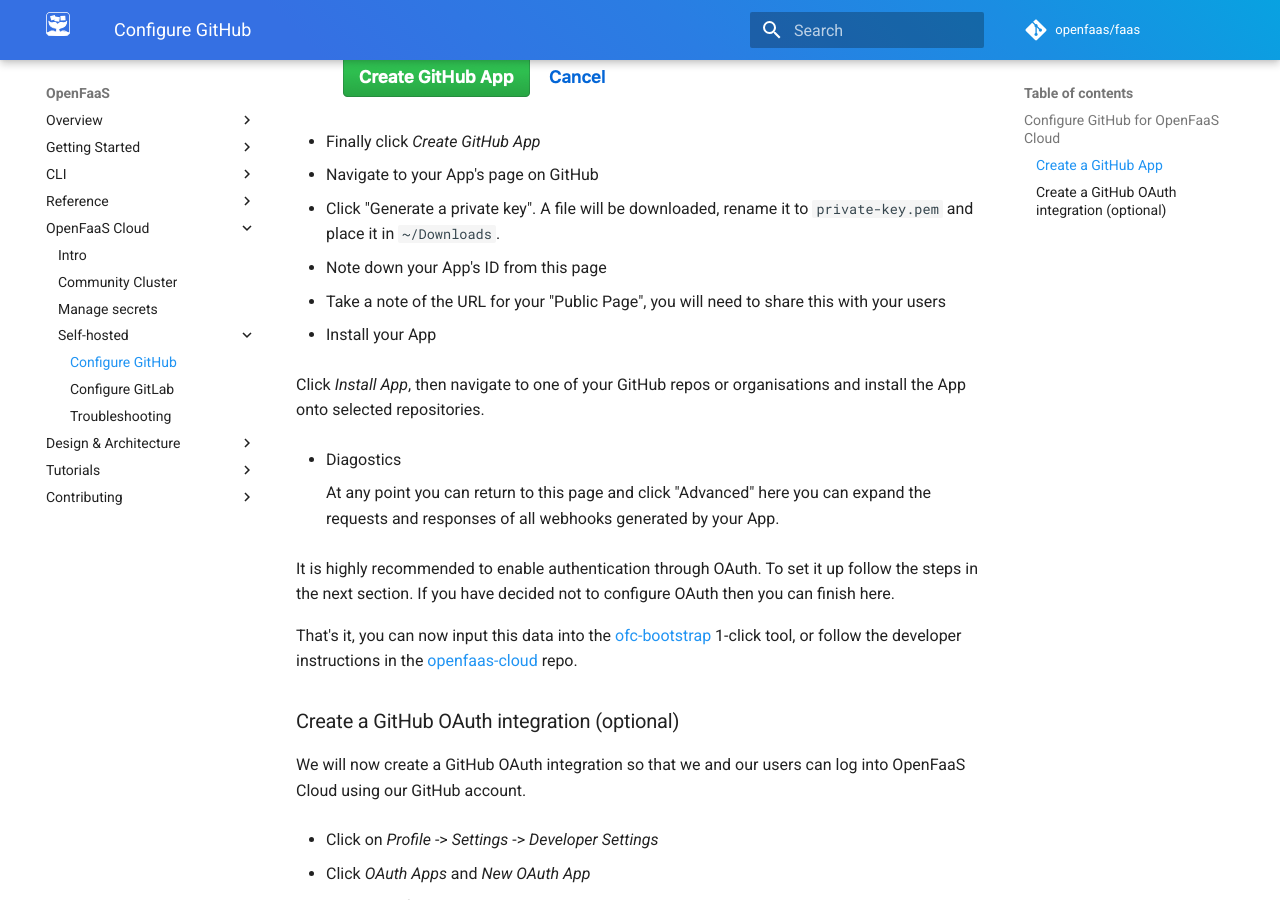
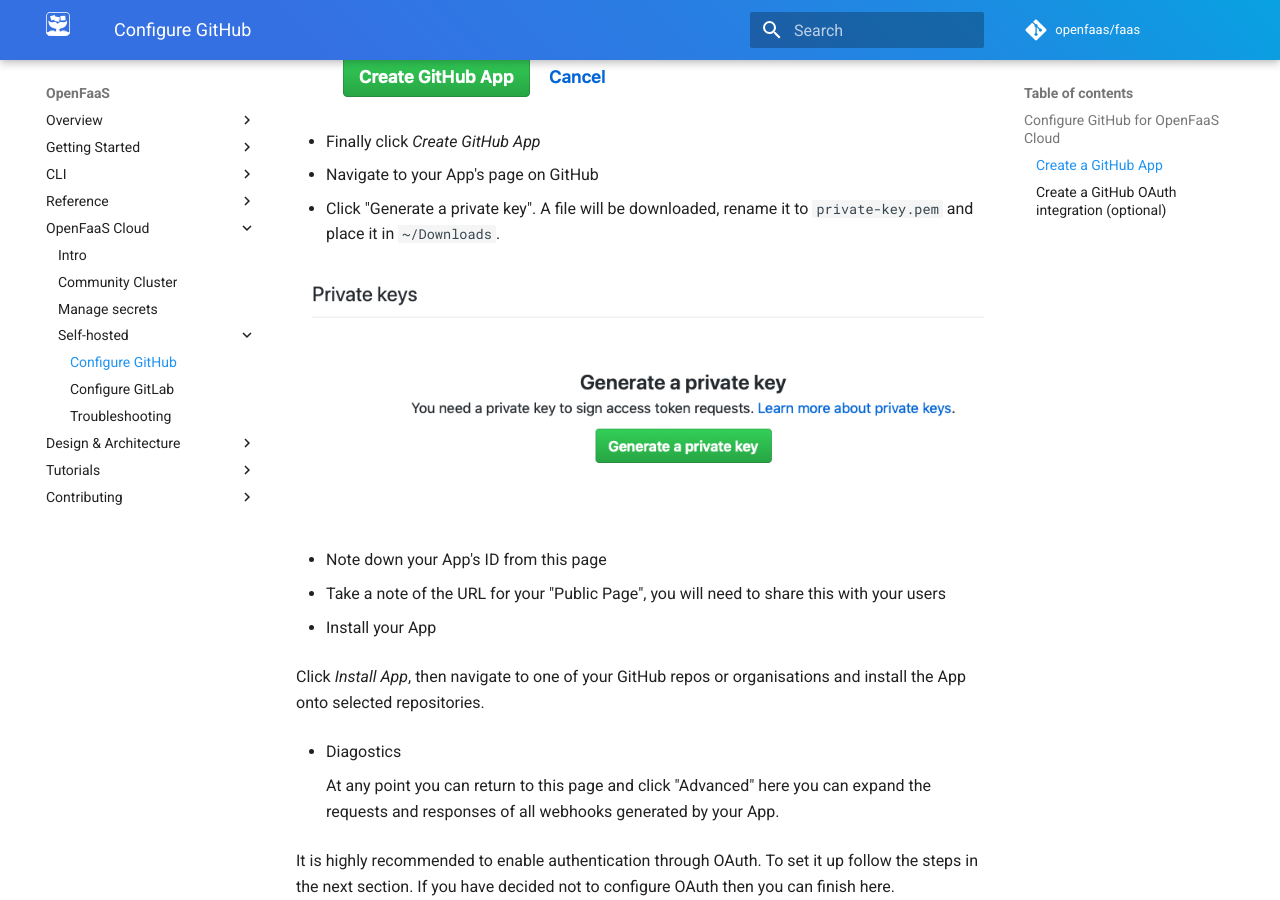
Before and after one commit to openfaas/docs, an MkDocs documentation site: the page built from docs/openfaas-cloud/self-hosted/github.md, in a window 1280 px wide and 900 px high, scrolled down 3475 px. Built offline with MkDocs 1.6.1 and Material for MkDocs 9.7.7, drawn with Linux system fonts in a browser that asks for light colours; comment, search, counter and statistics services are not loaded.

Commit message:
Add screenshot: Generate Private Key
Signed-off-by: Alex Ellis (OpenFaaS Ltd) <alexellis2@gmail.com>

```diff
--- a/docs/openfaas-cloud/self-hosted/github.md
+++ b/docs/openfaas-cloud/self-hosted/github.md
@@ -44,6 +44,8 @@ We will cover creating and configuring a GitHub App for webhooks and events and
 
 * Click "Generate a private key". A file will be downloaded, rename it to `private-key.pem` and place it in `~/Downloads`.
 
+![Generate a private key](/images/openfaas-cloud/github-app-05.png)
+
 * Note down your App's ID from this page
 
 * Take a note of the URL for your "Public Page", you will need to share this with your users
```
Also changed, not shown: docs/images/openfaas-cloud/github-app-05.png (added).
